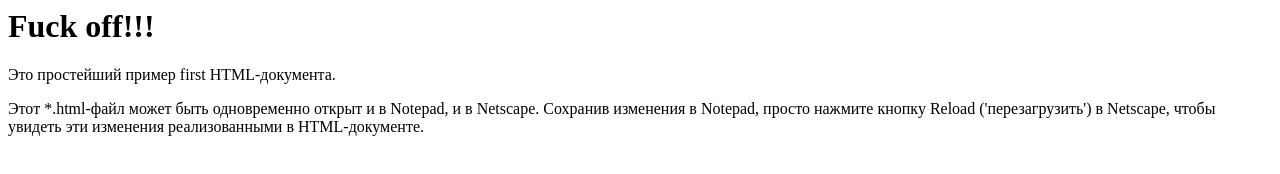
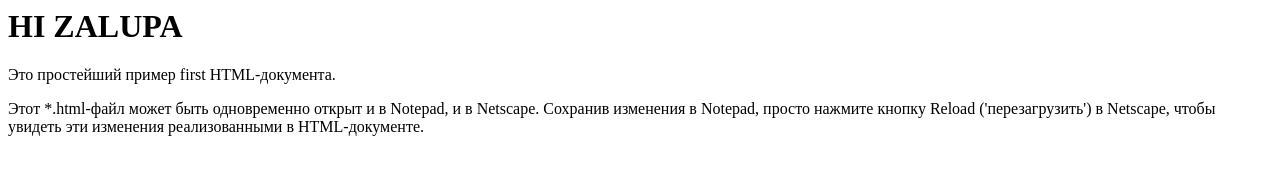
Before and after one commit to Ilya02021983/Repository1, a plain HTML site: page index.html in a window 1280 px wide. Drawn offline with Linux system fonts and the light colour scheme.

Commit message:
FOR ZALUPA

```diff
--- a/index.html
+++ b/index.html
@@ -3,7 +3,7 @@
 <title>Пример из GIT</title>
 </head>
 <body>
-<H1>Fuck off!!!</H1>
+<H1>HI ZALUPA</H1>
 <P>Это простейший пример first HTML-документа.</P>
 <P>Этот *.html-файл может быть одновременно открыт и в Notepad, и в Netscape. Сохранив изменения в Notepad, просто нажмите кнопку Reload ('перезагрузить') в Netscape, чтобы увидеть эти изменения реализованными в HTML-документе.</P>
 </body>
```
